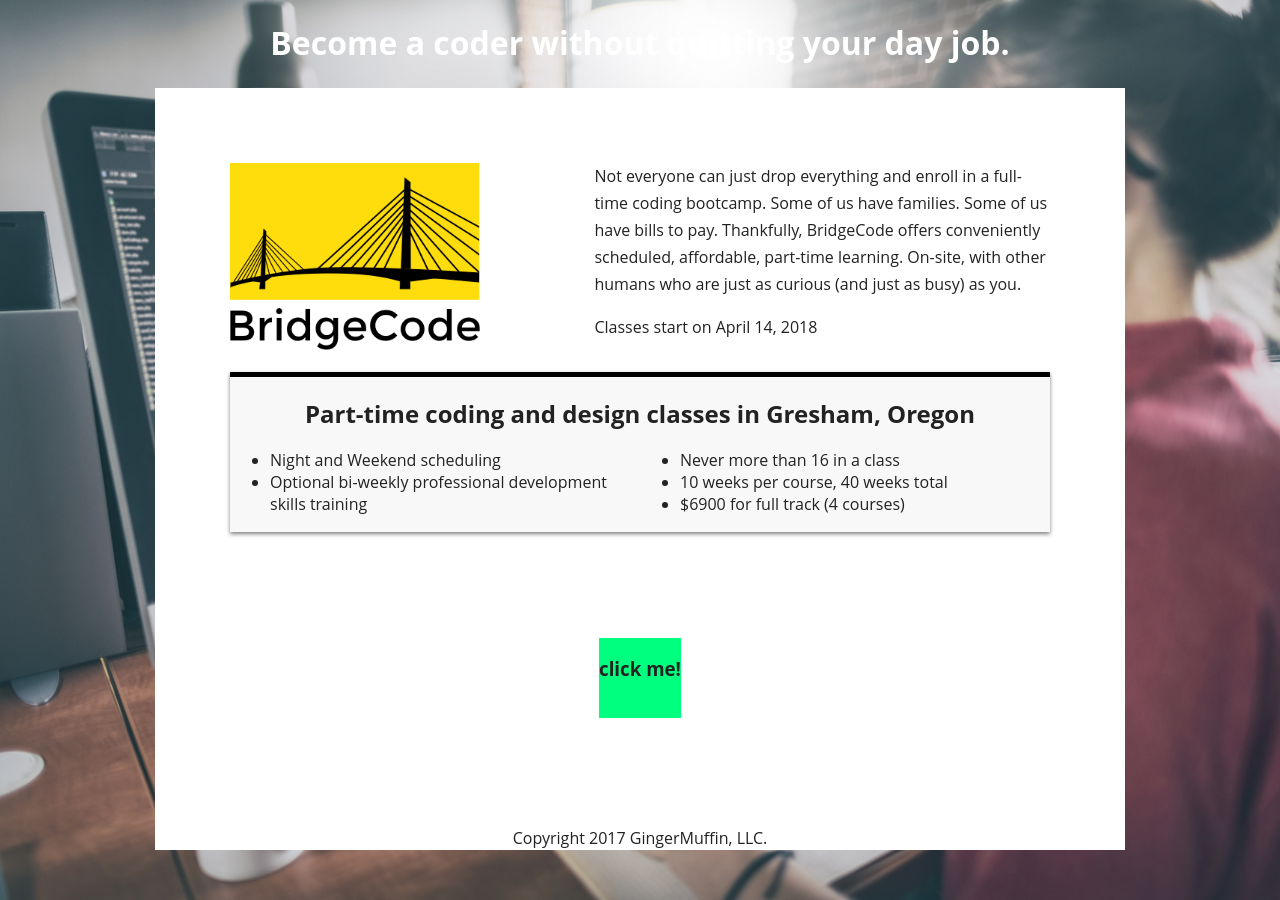
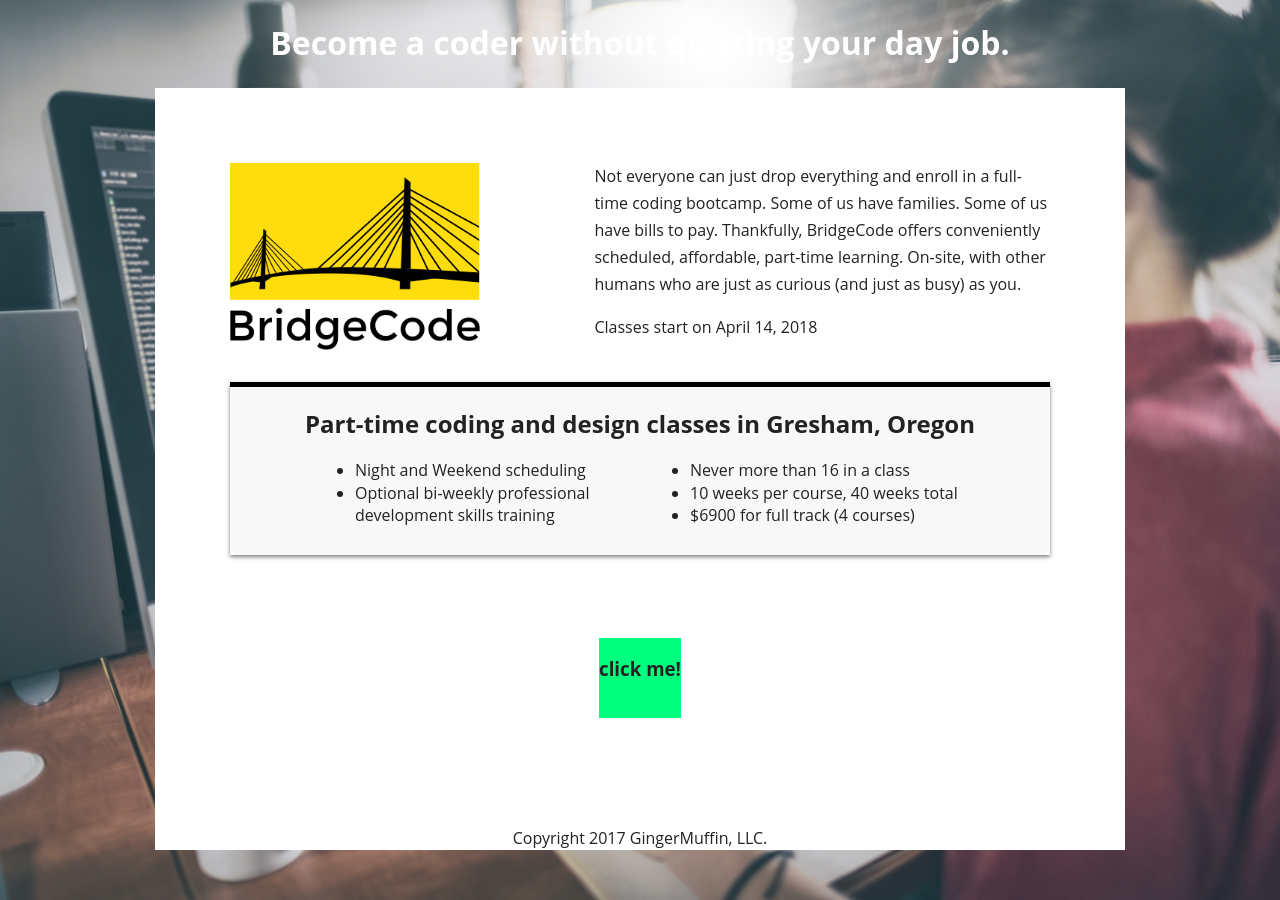
Before and after one commit to bridgecodepdx/bridgecodepdx, a Jekyll site: the page built from index.html, in a window 1280 px wide. Built offline with Jekyll 4.4.1, drawn with Linux system fonts in a browser that asks for light colours.

Commit message:
finish laying out details panel

```diff
--- a/assets/sass/components/_details-panel.scss
+++ b/assets/sass/components/_details-panel.scss
@@ -2,10 +2,20 @@
   background: #F8F8F9;
   box-shadow: 0 2px 4px 0 rgba(0,0,0,0.50);
   border-top: 5px solid #000;
-}
 
-.details-header {
-  h2 {
-    text-align: center;
+  .details-header {
+    h2 {
+      text-align: center;
+    }
+  }
+
+  .details-list {
+    display: flex;
+    padding-left: 85px;
+    padding-right: 65px;
+
+    ul {
+      flex-basis: 50%;
+    }
   }
 }
--- a/assets/sass/layout/_grid.scss
+++ b/assets/sass/layout/_grid.scss
@@ -31,25 +31,14 @@
 }
 
 .item3 {
+  display: flex;
+  align-items: center;
   grid-column: 1 / 10;
   margin: 0 auto;
 
   .details-panel {
     display: grid;
-    grid-template-columns: 1fr 1fr;
-    grid-template-rows: 3.5em 1fr;
-
-    .details-header {
-      grid-column: 1 / 3;
-    }
-
-    .details-list-left {
-      grid-column: 1 / 2;
-    }
-
-    .details-list-right {
-      grid-column: 2 / 3;
-    }
+    grid-template-rows: 3.5em 7em;
   }
 }
 
--- a/index.html
+++ b/index.html
@@ -28,14 +28,11 @@ layout: default
         </h2>
       </div>
 
-      <div class="details-list-left">
+      <div class="details-list">
           <ul>
             <li>Night and Weekend scheduling</li>
             <li>Optional bi-weekly professional development skills training</li>
           </ul>
-      </div>
-
-      <div class="details-list-right">
           <ul>
             <li>Never more than 16 in a class</li>
             <li>10 weeks per course, 40 weeks total</li>
```
Lines whose indentation alone changed are shown as unchanged.
